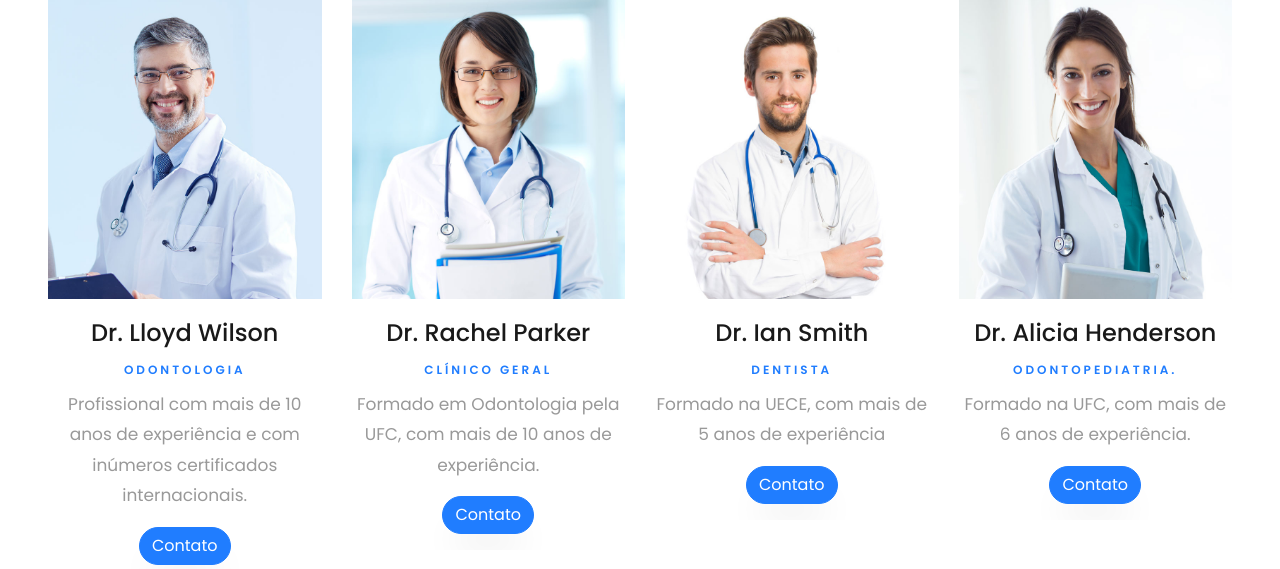
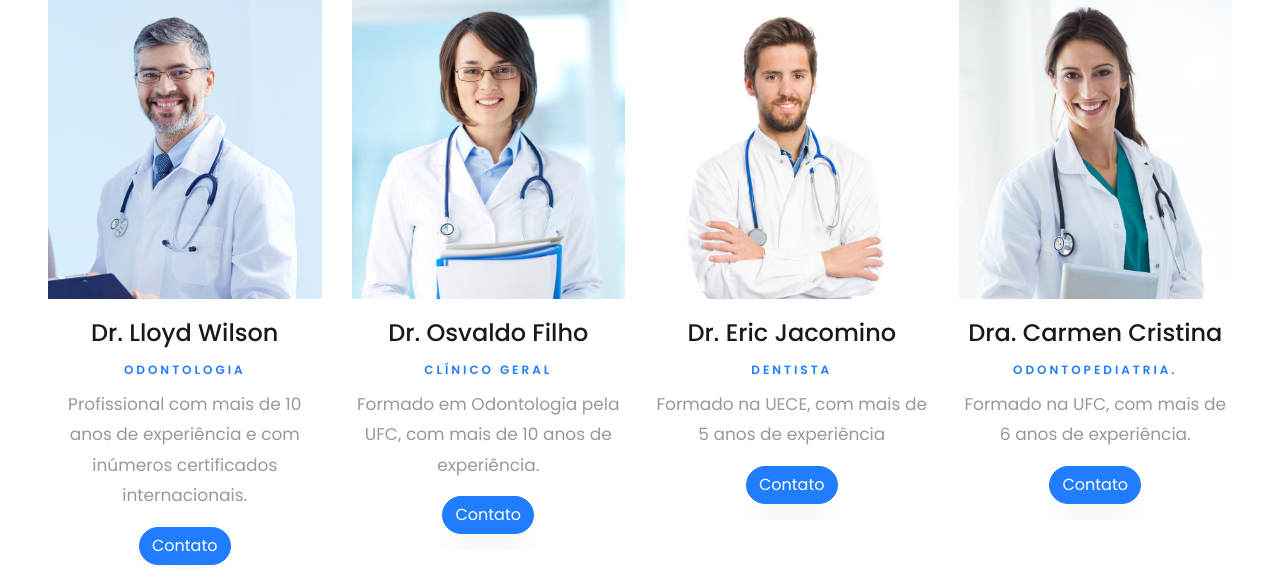
Before and after one commit to kayantchian/odontology-website, a PHP site: page / in a window 1280 px wide. Shown: the part 2604-3173 px from the top of the page. Run offline with PHP 8.4, Linux system fonts and the light colour scheme; some libraries are stand-ins or nearby versions; some web fonts are replaced.

Commit message:
doutores corrigido

```diff
--- a/index.php
+++ b/index.php
@@ -180,7 +180,7 @@
 								<div class="img align-self-stretch" style="background-image: url(images/doc-2.jpg);"></div>
 							</div>
 							<div class="text pt-3 text-center">
-								<h3 class="mb-2">Dr. Rachel Parker</h3>
+								<h3 class="mb-2">Dr. Osvaldo Filho</h3>
 								<span class="position mb-2">Clínico Geral</span>
 								<div class="faded">
 									<p>Formado em Odontologia pela UFC, com mais de 10 anos de experiência.</p>
@@ -201,7 +201,7 @@
 								<div class="img align-self-stretch" style="background-image: url(images/doc-3.jpg);"></div>
 							</div>
 							<div class="text pt-3 text-center">
-								<h3 class="mb-2">Dr. Ian Smith</h3>
+								<h3 class="mb-2">Dr. Eric Jacomino </h3>
 								<span class="position mb-2">Dentista</span>
 								<div class="faded">
 									<p>Formado na UECE, com mais de 5 anos de experiência<br></p>
@@ -222,7 +222,7 @@
 								<div class="img align-self-stretch" style="background-image: url(images/doc-4.jpg);"></div>
 							</div>
 							<div class="text pt-3 text-center">
-								<h3 class="mb-2">Dr. Alicia Henderson</h3>
+								<h3 class="mb-2">Dra. Carmen Cristina</h3>
 								<span class="position mb-2">Odontopediatria.</span>
 								<div class="faded">
 									<p>Formado na UFC, com mais de 6 anos de experiência.<br></p>
```
